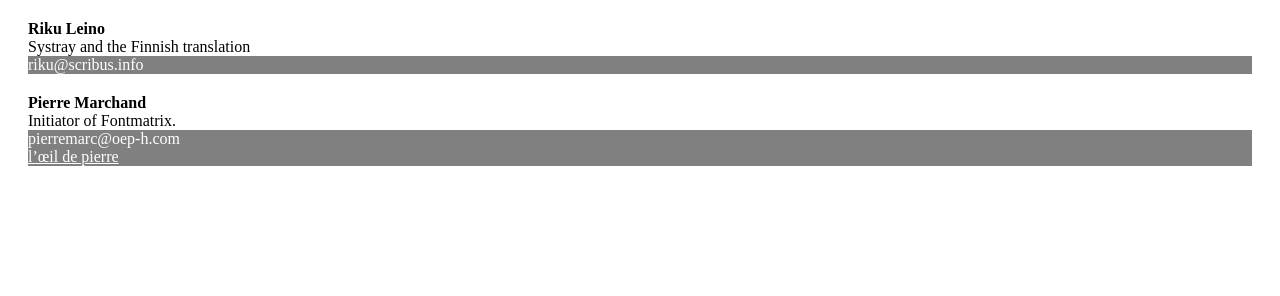
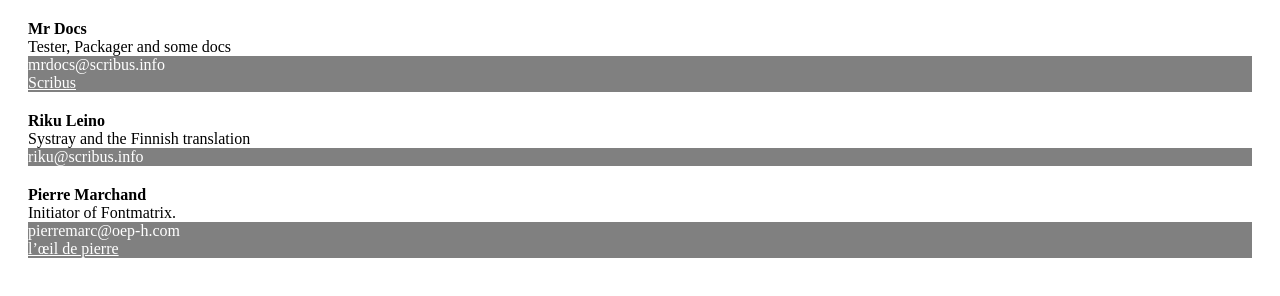
Before and after one commit to fontmatrix/fontmatrix, a plain HTML site: page src/messages/about_people.html in a window 1280 px wide. Drawn offline with Linux system fonts and the light colour scheme.

Commit message:
Insert Mr Docs in about_people

```diff
--- a/src/messages/about_people.html
+++ b/src/messages/about_people.html
@@ -27,6 +27,14 @@ color:white;
 <!-- Feel free to present in what your involved with details so users know who to contact, and so am I :) - pm -->
 <!-- Please keep this list alphabetically ordered based on most significant name -->
 
+
+<div class="someone"><!-- Docs -->
+	<div class="name">Mr Docs</div>
+	<div class="whathedoes">Tester, Packager and some docs</div>
+	<div class="mail">mrdocs@scribus.info</div>
+	<div class="website"><a href="http://www.scribus.net">Scribus</a></div>
+</div>
+
 <div class="someone"><!-- Leino -->
 	<div class="name">Riku Leino</div>
 	<div class="whathedoes">Systray and the Finnish translation</div>
@@ -40,5 +48,7 @@ color:white;
 	<div class="website"><a href="http://oep-h.com">l’œil de pierre</a></div>
 </div>
 
+
+
 </body>
 </html>
```
